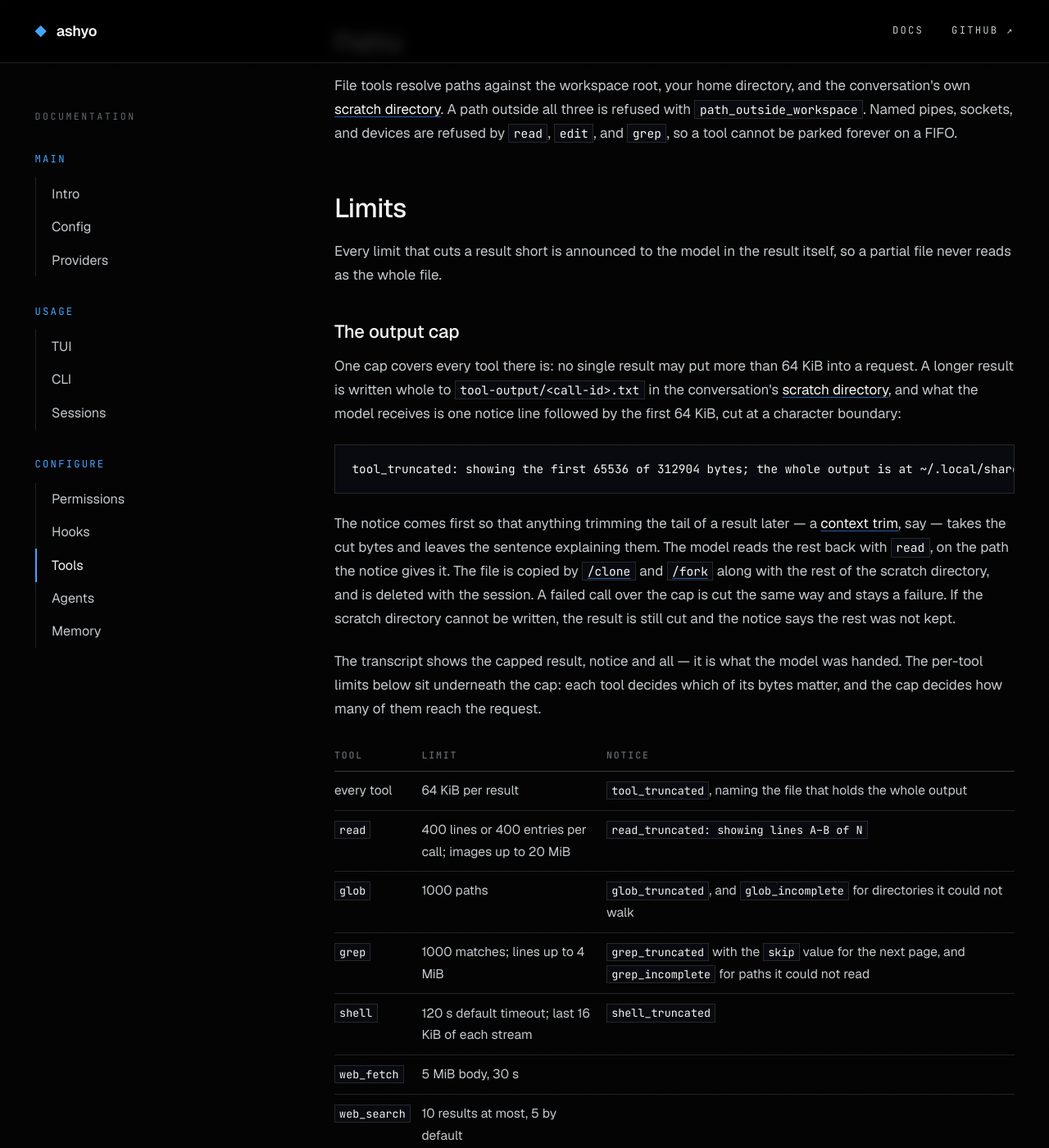
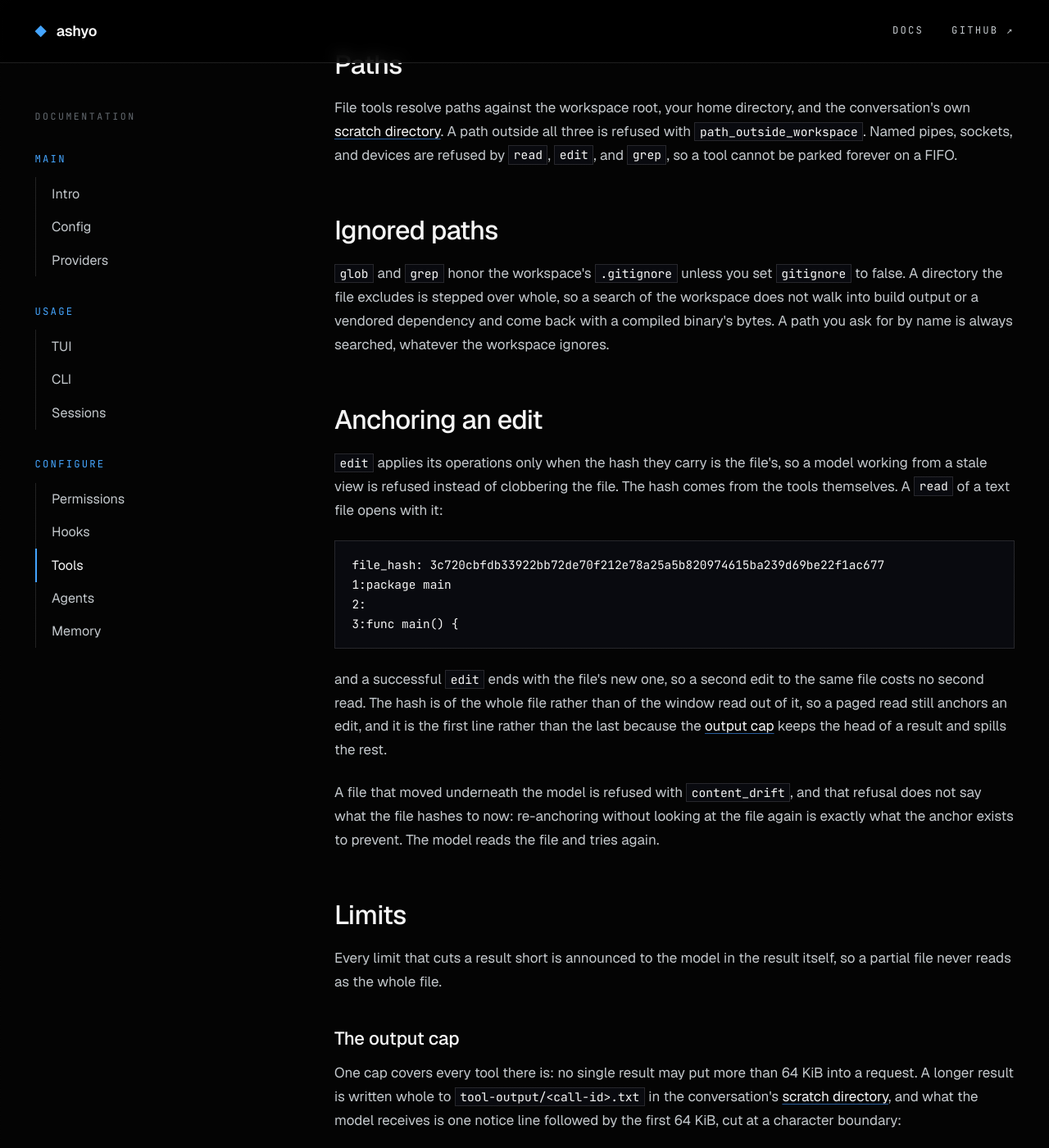
Before and after one commit to ashyo-ai/ashyo-ai.github.io, a Jekyll site: the page built from tools.html, in a window 1280 px wide and 1400 px high, scrolled down 2531 px. Shown: the whole window at 82% size. Built offline with Jekyll 4.4.1, drawn with Linux system fonts in a browser that asks for light colours; some of the changed text lies outside the part shown.

Commit message:
Tools: the hash a read reports, and the directories a grep steps over
Two fixes made while measuring the tool roster, both of them visible in a
transcript. A read of a text file now opens with `file_hash:` and a successful
edit ends with the file's new one, which is where the hash an edit has to
carry comes from; a drift refusal still says nothing about the current hash.
And grep now steps over a directory .gitignore excludes instead of only the
files inside one, so a workspace search no longer walks into build output.

The roster measurement itself changed nothing a user sees.

```diff
--- a/tools.html
+++ b/tools.html
@@ -8,11 +8,11 @@ title: Tools
 <h2 id="registry">Registry</h2>
 <table>
 <tr><th>Tool</th><th>Does</th><th>Arguments</th></tr>
-<tr><td><code>read</code></td><td>Read UTF-8 text, a directory listing, or a local image.</td><td><code>path</code>, <code>offset</code>, <code>limit</code></td></tr>
+<tr><td><code>read</code></td><td>Read UTF-8 text, a directory listing, or a local image. A text file is reported with the hash <a href="#anchors"><code>edit</code> anchors on</a>.</td><td><code>path</code>, <code>offset</code>, <code>limit</code></td></tr>
 <tr><td><code>write</code></td><td>Create a new file. Existing files go through <code>edit</code>.</td><td><code>path</code>, <code>content</code></td></tr>
-<tr><td><code>edit</code></td><td>Replace line ranges in an existing file, atomically, anchored by content hashes so a stale view cannot clobber the file.</td><td><code>path</code>, <code>operations[]</code> of <code>hash</code>, <code>startLine</code>, <code>endLine</code>, <code>content</code></td></tr>
+<tr><td><code>edit</code></td><td>Replace line ranges in an existing file, atomically, <a href="#anchors">anchored by content hashes</a> so a stale view cannot clobber the file.</td><td><code>path</code>, <code>operations[]</code> of <code>hash</code>, <code>startLine</code>, <code>endLine</code>, <code>content</code></td></tr>
 <tr><td><code>glob</code></td><td>Find paths by glob pattern, deterministically ordered.</td><td><code>patterns[]</code>, <code>hidden</code>, <code>gitignore</code>, <code>limit</code></td></tr>
-<tr><td><code>grep</code></td><td>Search file contents with a Go regular expression.</td><td><code>pattern</code>, <code>path</code>, <code>case</code>, <code>gitignore</code>, <code>skip</code></td></tr>
+<tr><td><code>grep</code></td><td>Search file contents with a Go regular expression, <a href="#ignored">skipping what <code>.gitignore</code> excludes</a>.</td><td><code>pattern</code>, <code>path</code>, <code>case</code>, <code>gitignore</code>, <code>skip</code></td></tr>
 <tr><td><code>shell</code></td><td>Run the exact command through <code>bash -lc</code> as you.</td><td><code>command</code>, <code>timeout</code>, <code>cwd</code></td></tr>
 <tr><td><code>web_fetch</code></td><td>Fetch a public URL as read-only text.</td><td><code>url</code></td></tr>
 <tr><td><code>web_search</code></td><td>Search DuckDuckGo; returns title, URL, snippet.</td><td><code>query</code>, <code>limit</code></td></tr>
@@ -40,6 +40,18 @@ title: Tools
 
 <h2 id="paths">Paths</h2>
 <p>File tools resolve paths against the workspace root, your home directory, and the conversation's own <a href="sessions.html">scratch directory</a>. A path outside all three is refused with <code>path_outside_workspace</code>. Named pipes, sockets, and devices are refused by <code>read</code>, <code>edit</code>, and <code>grep</code>, so a tool cannot be parked forever on a FIFO.</p>
+
+<h2 id="ignored">Ignored paths</h2>
+<p><code>glob</code> and <code>grep</code> honor the workspace's <code>.gitignore</code> unless you set <code>gitignore</code> to false. A directory the file excludes is stepped over whole, so a search of the workspace does not walk into build output or a vendored dependency and come back with a compiled binary's bytes. A path you ask for by name is always searched, whatever the workspace ignores.</p>
+
+<h2 id="anchors">Anchoring an edit</h2>
+<p><code>edit</code> applies its operations only when the hash they carry is the file's, so a model working from a stale view is refused instead of clobbering the file. The hash comes from the tools themselves. A <code>read</code> of a text file opens with it:</p>
+<pre>file_hash: 3c720cbfdb33922bb72de70f212e78a25a5b820974615ba239d69be22f1ac677
+1:package main
+2:
+3:func main() {</pre>
+<p>and a successful <code>edit</code> ends with the file's new one, so a second edit to the same file costs no second read. The hash is of the whole file rather than of the window read out of it, so a paged read still anchors an edit, and it is the first line rather than the last because the <a href="#output-cap">output cap</a> keeps the head of a result and spills the rest.</p>
+<p>A file that moved underneath the model is refused with <code>content_drift</code>, and that refusal does not say what the file hashes to now: re-anchoring without looking at the file again is exactly what the anchor exists to prevent. The model reads the file and tries again.</p>
 
 <h2 id="limits">Limits</h2>
 <p>Every limit that cuts a result short is announced to the model in the result itself, so a partial file never reads as the whole file.</p>
```
